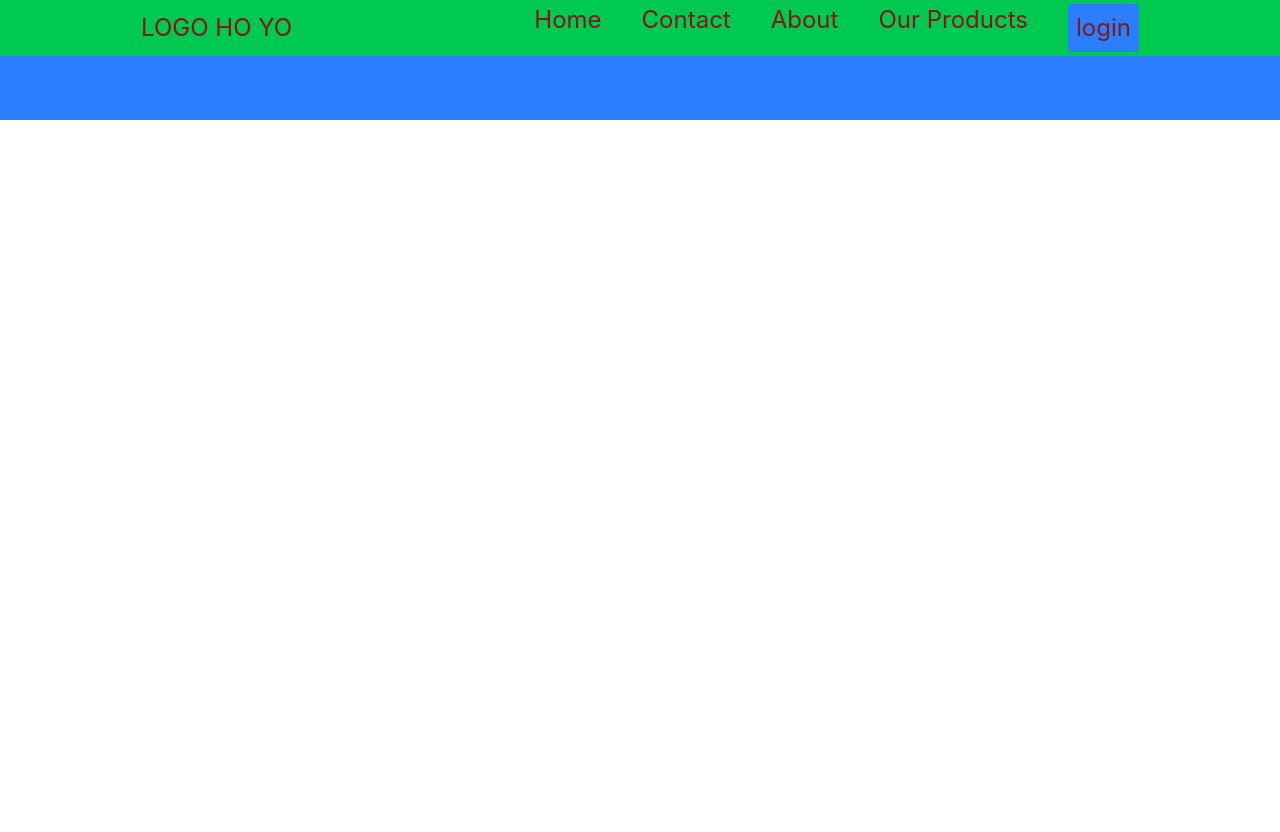
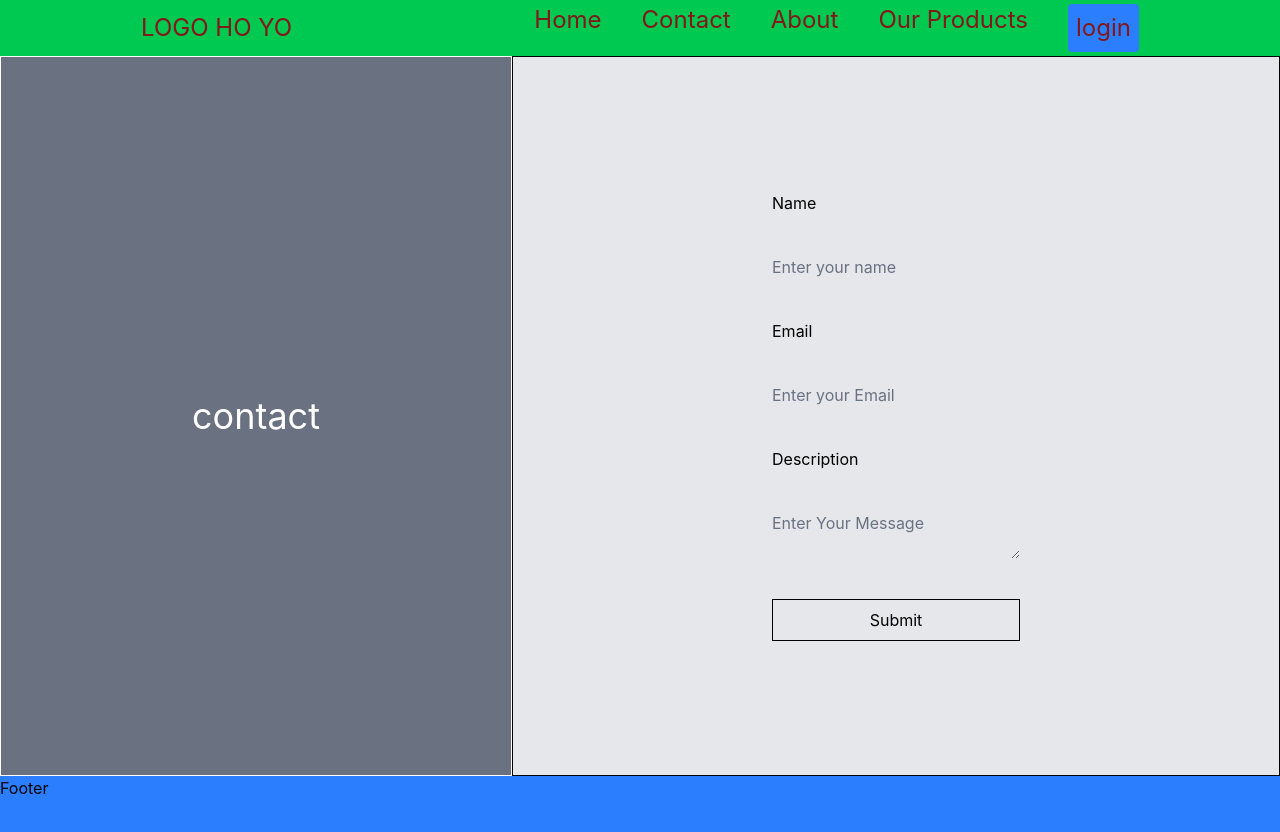
Before and after one commit to Vuwonn/react-lumbini-city, a React app: page /contact in a window 1280 px wide. Shown: the top 832 px of the page. Before the commit the page ends 800 px from the top, so only its background shows below. Built offline with nearby package versions, Linux system fonts and the light colour scheme; no server answers; the HTML template or start-up script is replaced by a standard one.

Commit message:
added contact page

```diff
--- a/package.json
+++ b/package.json
@@ -15,7 +15,7 @@
     "axios": "^1.18.1",
     "react": "^19.2.7",
     "react-dom": "^19.2.7",
-    "react-hook-form": "^7.82.0",
+    "react-hook-form": "^7.88.0",
     "react-router": "^8.3.0",
     "tailwindcss": "^4.3.3",
     "zod": "^4.4.3"
--- a/src/App.jsx
+++ b/src/App.jsx
@@ -6,6 +6,7 @@ import Layout from './Layout'
 import Login from './Login'
 import Register from './Register'
 import DbProduct from './DbProduct'
+import Contact from './pages/Contact'
 const App = () => {
   return (
      <BrowserRouter>
@@ -13,7 +14,7 @@ const App = () => {
         <Route path='/' element={<Layout/>} >
         <Route index element={<Home />} />
         <Route path="about" element={<Recepie />} />
-        <Route path="contact" element={<TestState />} />
+        <Route path="contact" element={<Contact />} />
         <Route path ="ourproduct" element={<DbProduct/>}/>
         <Route path="login" element={<Login />} />
         <Route path="register" element={<Register />} />
--- a/src/Home.jsx
+++ b/src/Home.jsx
@@ -33,7 +33,6 @@ const Home = () => {
 
   return (
     <div>
-      <Navbar name={name}/>
       <Hero/>
 
       <TestState/>
--- a/src/Navbar.jsx
+++ b/src/Navbar.jsx
@@ -1,8 +1,9 @@
 import { Link } from "react-router"
 import "./App.css"
+import Contact from "./pages/Contact"
 const Navbar = ({name}) => {
   return (
-    <div className="text-red-900 flex  bg-green-500  p-5  justify-around h-14 w-full  text-2xl fixed z-10 items-center" >
+    <div className="text-red-900 flex  bg-green-500  p-5  justify-around h-14 w-full  text-2xl z-10 items-center" >
         <div>
           LOGO HO YO
         </div>
--- /dev/null
+++ b/src/pages/Contact.jsx
@@ -0,0 +1,36 @@
+import React from 'react'
+import { useForm } from 'react-hook-form';
+
+const Contact = () => {
+  const {
+    register,
+    handleSubmit,
+    formState: { errors },
+  } = useForm();
+  return (
+    <div>
+      <div className="flex flex-col sm:flex-row w-full h-180 text-white overflow-hidden">
+<div className="w-[40%] h-full text-white z-999 flex items-center justify-center border bg-gray-500">
+<h1 className='text-4xl'>contact</h1>
+</div>
+<div className="w-[60%] h-full text-black z-999 flex justify-center items-center border bg-gray-200">
+
+<form onSubmit={handleSubmit((data) => console.log(data))} className='flex flex-col gap-10 '>
+<label htmlFor="name">Name</label>
+<input {...register('Name', { required: true })} className='outline-none placeholder:text-gray-500' type="text" name='name' id='name' placeholder='Enter your name' />
+{errors.Name && <p className='text-red-600'>Name is required.</p>}
+<label htmlFor="email">Email</label>
+<input {...register('Email', { required: true })} className='outline-none placeholder:text-gray-500' type="email" name='email' id='email' placeholder='Enter your Email' />
+{errors.Email && <p className='text-red-600'>Email is required.</p>}
+<label htmlFor="description">Description</label>
+<textarea {...register('Description', { required: true })} className='outline-none placeholder:text-gray-500' name='description' id='description' placeholder='Enter Your Message'/>
+{errors.Description && <p className='text-red-600'>Description is required.</p>}
+<button className='border px-2 py-2 cursor-pointer' type='submit'>Submit</button>
+</form>
+</div>
+</div>
+    </div>
+  )
+}
+
+export default Contact
```
Also changed, not shown: 1 other file (tests, documents, lock files or other folders).
